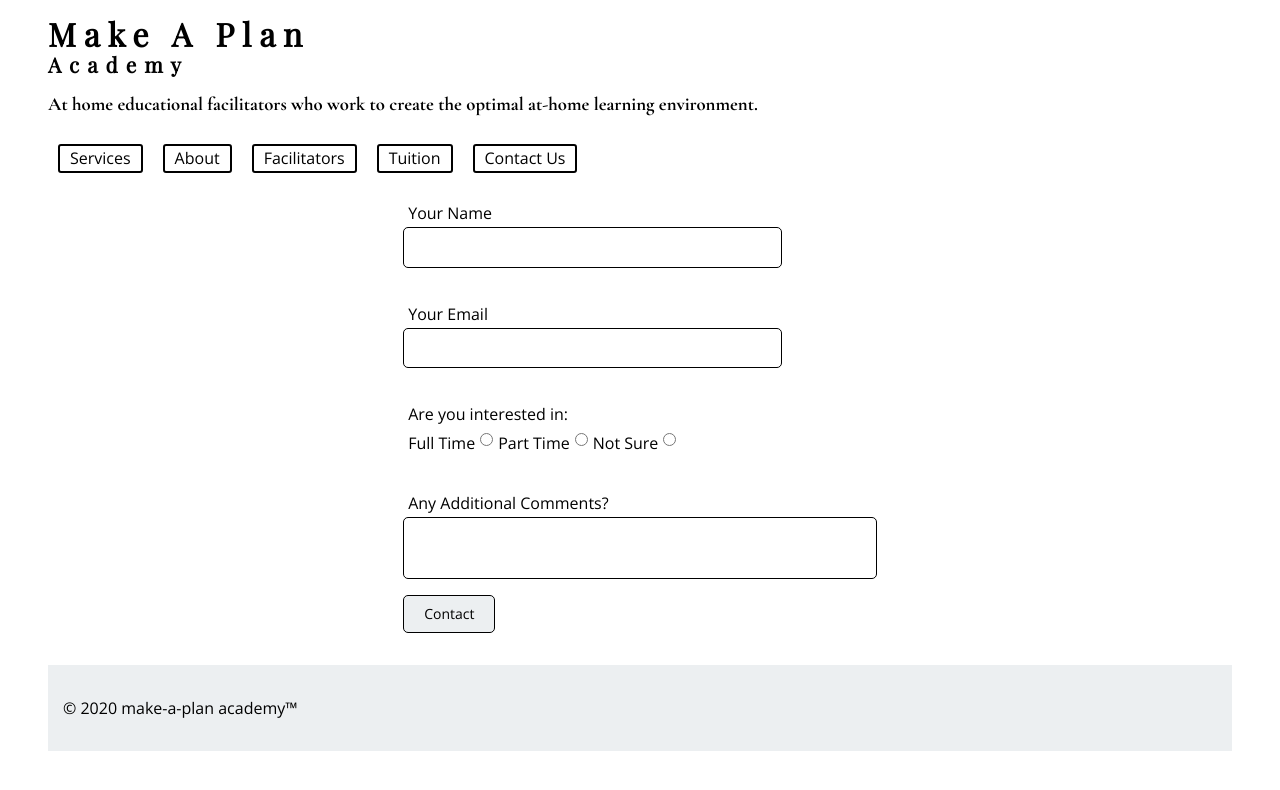
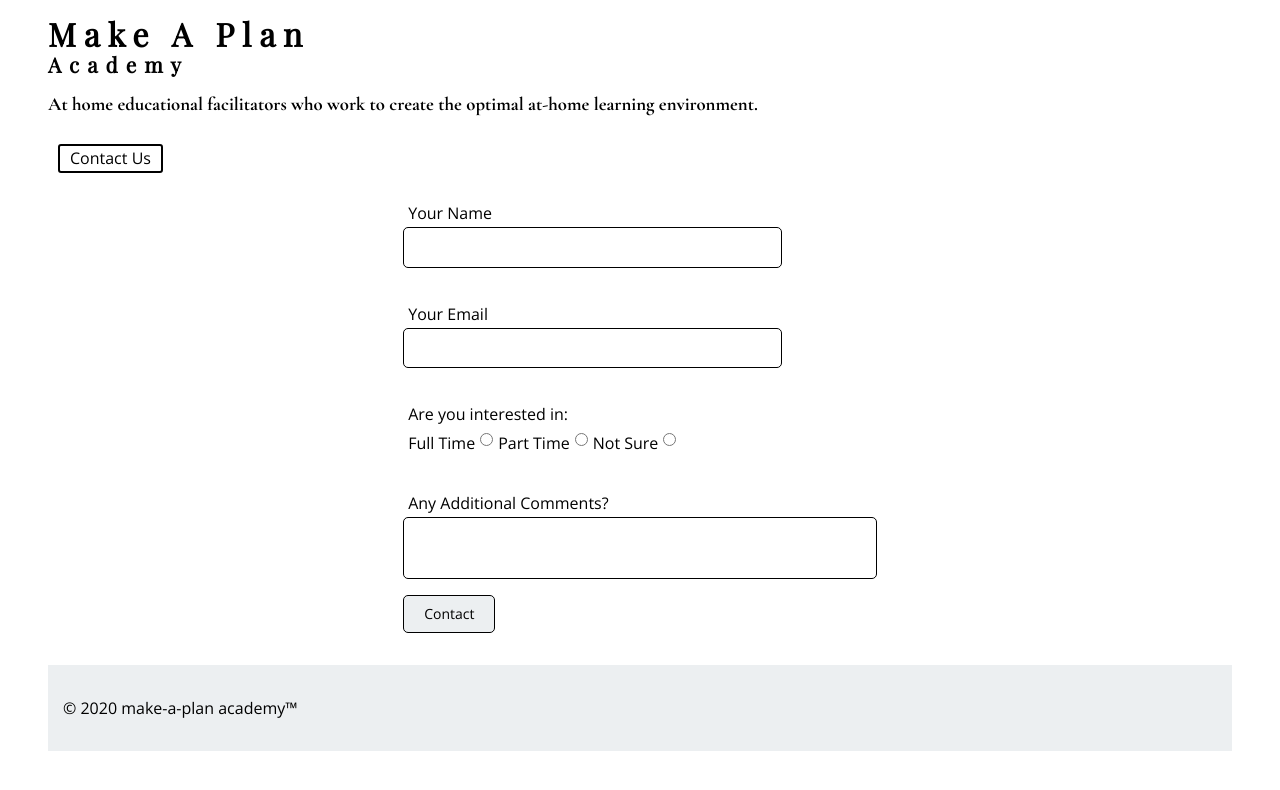
Before and after one commit to spreadpando/map-academy, a Next.js app: page /contact in a window 1280 px wide. Shown: the top 790 px of the page. Built offline with nearby package versions, Linux system fonts and the light colour scheme.

Commit message:
brad avatar and nav fix

```diff
--- a/src/NavBar.js
+++ b/src/NavBar.js
@@ -1,4 +1,6 @@
 import Link from 'next/link'
+import router from 'next/router'
+import { useState, useEffect } from 'react'
 import { motion } from 'framer-motion'
 import { Link as ScrollLink } from 'react-scroll'
 import styled from 'styled-components'
@@ -36,12 +38,23 @@ const Header = styled('header')`
 `
 
 const NavBar = ({ scrollOne, scrollTwo, scrollThree, scrollFour }) => {
+  const [currentRoute, setCurrentRoute] = useState('')
+  useEffect(() => {
+    setCurrentRoute(router.pathname)
+  })
   return (
+
     <Header>
+      <Link href='/'>
+        <a>
           <BrandTitle><nobr>Make A Plan</nobr><br /><span>Academy</span> </BrandTitle>
+        </a>
+      </Link>
       <h3> At home educational facilitators who work to create the optimal at-home learning environment.</h3>
       <Nav>
-        <div>
+        {
+          currentRoute === '/'
+            ? <>
               <ScrollTo>
                 <ScrollLink
                   offset={-550}
@@ -77,12 +90,14 @@ const NavBar = ({ scrollOne, scrollTwo, scrollThree, scrollFour }) => {
         Tuition
                 </ScrollLink>
               </ScrollTo>
-        </div>
-        <div>
+              </>// eslint-disable-line
+            : ''
+        }
+
         <Link href='/contact'>
           <PageLink>Contact Us</PageLink>
         </Link>
-        </div>
+
       </Nav>
 
     </Header>
--- a/src/Team.js
+++ b/src/Team.js
@@ -21,7 +21,7 @@ const Team = () => {
         <TeamMember name='Mimi Ward MA, CALP' title='Founder & CEO' img='/img/team/mimi-avatar.jpg' />
         <TeamMember name='Whitaker Fanestil' title='COO' img='/img/team/whit-avatar.jpg' />
         <TeamMember name='Wilson Fanestil' title='CTO' img='/img/team/wilson-avatar.png' />
-        <TeamMember name='Brad Fanestil MD' title='Mind/Body Specialist' img='/img/team/whit-avatar.jpg' />
+        <TeamMember name='Brad Fanestil MD' title='Mind/Body Specialist' img='/img/team/brad-avatar.jpg' />
 
       </TeamContainer>
     </>
```
Also changed, not shown: public/img/team/brad-avatar.jpg (added). Lines whose indentation alone changed are shown as unchanged.
